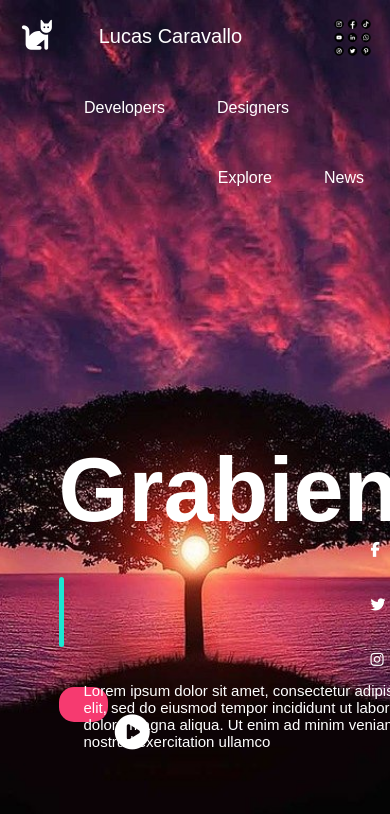
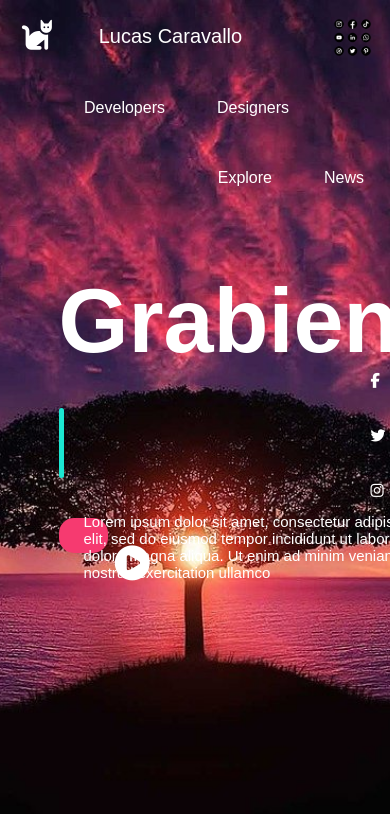
Before and after one commit to TonioWeb/Ejercicio-numero-3-I-Dise-o-web, a plain HTML site: page index.html in a window 390 px wide. Drawn offline with Linux system fonts and the light colour scheme.

Commit message:
Update estilos.css

```diff
--- a/estilos.css
+++ b/estilos.css
@@ -54,6 +54,12 @@ body{
 	margin-left: 15%;
 	overflow: hidden;
 	margin-top: calc(50vh - 200px);
+}
+
+@media only screen and (max-width:1000px){
+	.parte_central{
+		margin-top: calc(30vh - 200px);
+	}
 }
 
 .parte_central #titulo {
```
